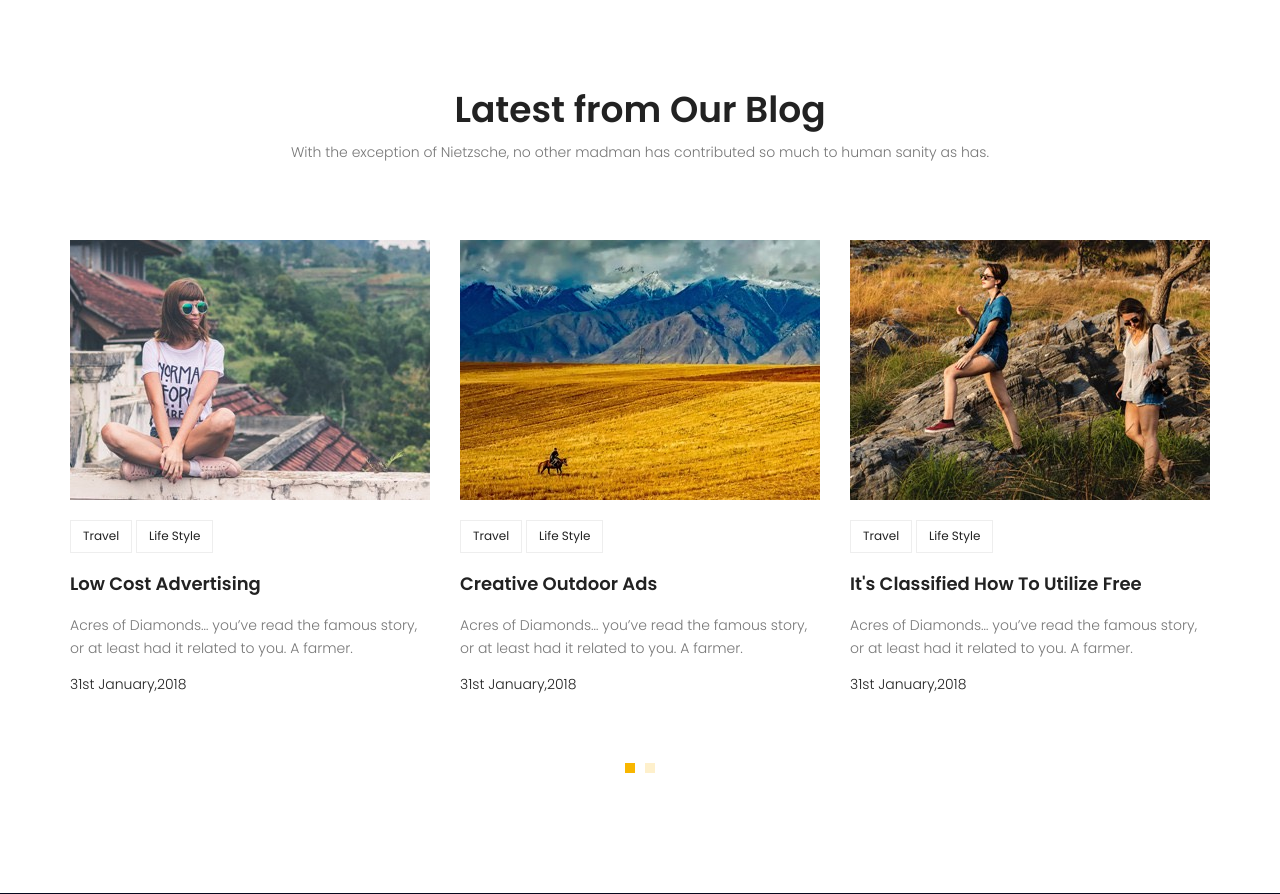
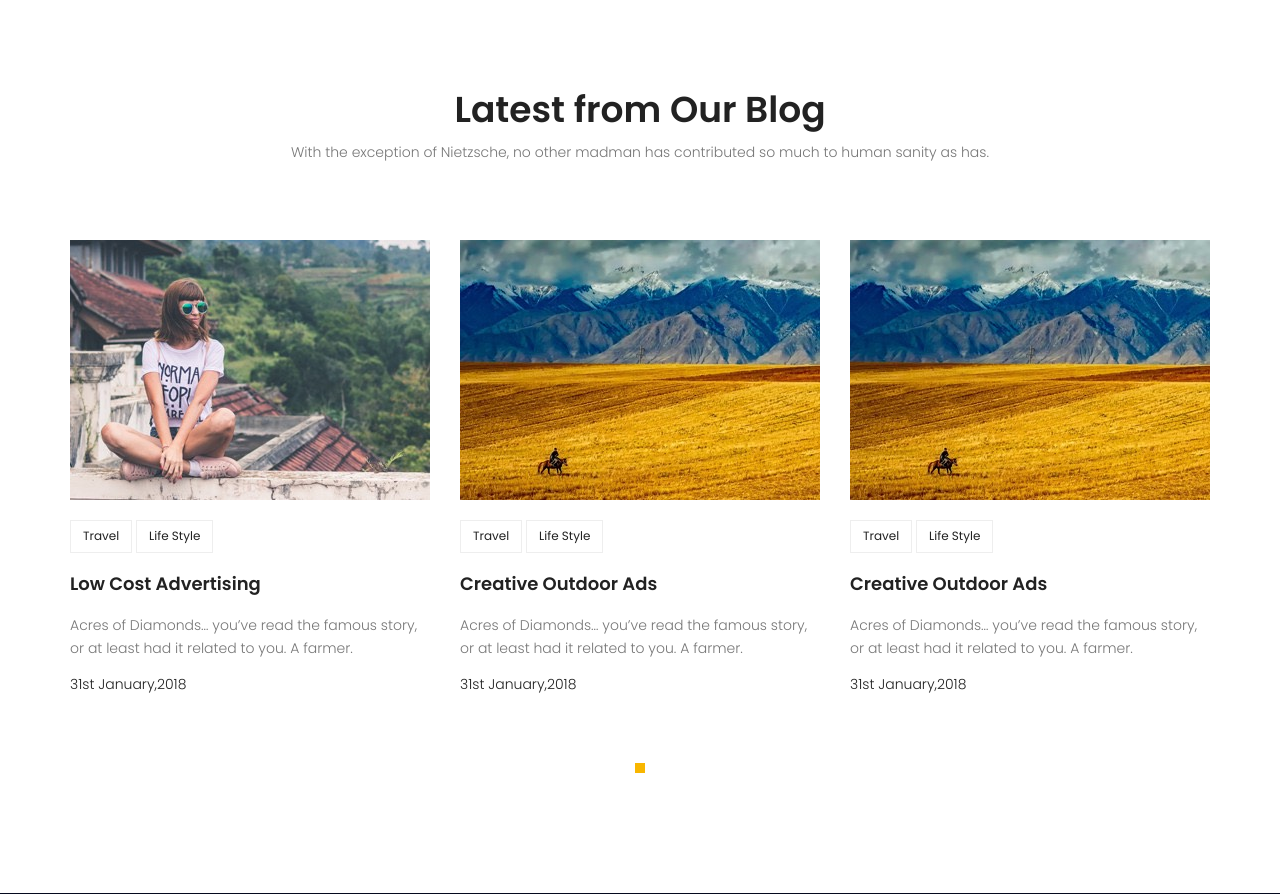
Before and after one commit to hasanhasanhaji/new_site_django, a Django app: page / in a window 1280 px wide. Shown: the part 2549-3443 px from the top of the page. Run offline with Django 4.2, Linux system fonts and the light colour scheme; some libraries are stand-ins or nearby versions.

Commit message:
create index-blog-area.html

```diff
--- /dev/null
+++ b/templates/website/index-blog-area.html
@@ -0,0 +1,87 @@
+{% load static %}
+<!-- Start blog Area -->
+			<section class="recent-blog-area section-gap">
+				<div class="container">
+					<div class="row d-flex justify-content-center">
+						<div class="menu-content pb-60 col-lg-9">
+							<div class="title text-center">
+								<h1 class="mb-10">Latest from Our Blog</h1>
+								<p>With the exception of Nietzsche, no other madman has contributed so much to human sanity as has.</p>
+							</div>
+						</div>
+					</div>
+					<div class="row">
+						<div class="active-recent-blog-carusel">
+							<div class="single-recent-blog-post item">
+								<div class="thumb">
+									<img class="img-fluid" src="{% static 'img/b1.jpg' %}" alt="">
+								</div>
+								<div class="details">
+									<div class="tags">
+										<ul>
+											<li>
+												<a href="#">Travel</a>
+											</li>
+											<li>
+												<a href="#">Life Style</a>
+											</li>
+										</ul>
+									</div>
+									<a href="#"><h4 class="title">Low Cost Advertising</h4></a>
+									<p>
+										Acres of Diamonds… you’ve read the famous story, or at least had it related to you. A farmer.
+									</p>
+									<h6 class="date">31st January,2018</h6>
+								</div>
+							</div>
+							<div class="single-recent-blog-post item">
+								<div class="thumb">
+									<img class="img-fluid" src="{% static 'img/b2.jpg' %}" alt="">
+								</div>
+								<div class="details">
+									<div class="tags">
+										<ul>
+											<li>
+												<a href="#">Travel</a>
+											</li>
+											<li>
+												<a href="#">Life Style</a>
+											</li>
+										</ul>
+									</div>
+									<a href="#"><h4 class="title">Creative Outdoor Ads</h4></a>
+									<p>
+										Acres of Diamonds… you’ve read the famous story, or at least had it related to you. A farmer.
+									</p>
+									<h6 class="date">31st January,2018</h6>
+								</div>
+							</div>
+							<div class="single-recent-blog-post item">
+								<div class="thumb">
+									<img class="img-fluid" src="{% static 'img/b2.jpg' %}" alt="">
+								</div>
+								<div class="details">
+									<div class="tags">
+										<ul>
+											<li>
+												<a href="#">Travel</a>
+											</li>
+											<li>
+												<a href="#">Life Style</a>
+											</li>
+										</ul>
+									</div>
+									<a href="#"><h4 class="title">Creative Outdoor Ads</h4></a>
+									<p>
+										Acres of Diamonds… you’ve read the famous story, or at least had it related to you. A farmer.
+									</p>
+									<h6 class="date">31st January,2018</h6>
+								</div>
+							</div>
+
+
+						</div>
+					</div>
+				</div>
+			</section>
+			<!-- End recent-blog Area -->
--- a/templates/website/index.html
+++ b/templates/website/index.html
@@ -174,158 +174,8 @@
 				</div>
 			</section>
 			<!-- End home-about Area -->
+			{% include 'website/index-blog-area.html' %}
 
 
-			<!-- Start blog Area -->
-			<section class="recent-blog-area section-gap">
-				<div class="container">
-					<div class="row d-flex justify-content-center">
-						<div class="menu-content pb-60 col-lg-9">
-							<div class="title text-center">
-								<h1 class="mb-10">Latest from Our Blog</h1>
-								<p>With the exception of Nietzsche, no other madman has contributed so much to human sanity as has.</p>
-							</div>
-						</div>
-					</div>
-					<div class="row">
-						<div class="active-recent-blog-carusel">
-							<div class="single-recent-blog-post item">
-								<div class="thumb">
-									<img class="img-fluid" src="{% static 'img/b1.jpg' %}" alt="">
-								</div>
-								<div class="details">
-									<div class="tags">
-										<ul>
-											<li>
-												<a href="#">Travel</a>
-											</li>
-											<li>
-												<a href="#">Life Style</a>
-											</li>
-										</ul>
-									</div>
-									<a href="#"><h4 class="title">Low Cost Advertising</h4></a>
-									<p>
-										Acres of Diamonds… you’ve read the famous story, or at least had it related to you. A farmer.
-									</p>
-									<h6 class="date">31st January,2018</h6>
-								</div>
-							</div>
-							<div class="single-recent-blog-post item">
-								<div class="thumb">
-									<img class="img-fluid" src="{% static 'img/b2.jpg' %}" alt="">
-								</div>
-								<div class="details">
-									<div class="tags">
-										<ul>
-											<li>
-												<a href="#">Travel</a>
-											</li>
-											<li>
-												<a href="#">Life Style</a>
-											</li>
-										</ul>
-									</div>
-									<a href="#"><h4 class="title">Creative Outdoor Ads</h4></a>
-									<p>
-										Acres of Diamonds… you’ve read the famous story, or at least had it related to you. A farmer.
-									</p>
-									<h6 class="date">31st January,2018</h6>
-								</div>
-							</div>
-							<div class="single-recent-blog-post item">
-								<div class="thumb">
-									<img class="img-fluid" src="{% static 'img/b3.jpg' %}" alt="">
-								</div>
-								<div class="details">
-									<div class="tags">
-										<ul>
-											<li>
-												<a href="#">Travel</a>
-											</li>
-											<li>
-												<a href="#">Life Style</a>
-											</li>
-										</ul>
-									</div>
-									<a href="#"><h4 class="title">It's Classified How To Utilize Free</h4></a>
-									<p>
-										Acres of Diamonds… you’ve read the famous story, or at least had it related to you. A farmer.
-									</p>
-									<h6 class="date">31st January,2018</h6>
-								</div>
-							</div>
-							<div class="single-recent-blog-post item">
-								<div class="thumb">
-									<img class="img-fluid" src="{% static 'img/b1.jpg' %}" alt="">
-								</div>
-								<div class="details">
-									<div class="tags">
-										<ul>
-											<li>
-												<a href="#">Travel</a>
-											</li>
-											<li>
-												<a href="#">Life Style</a>
-											</li>
-										</ul>
-									</div>
-									<a href="#"><h4 class="title">Low Cost Advertising</h4></a>
-									<p>
-										Acres of Diamonds… you’ve read the famous story, or at least had it related to you. A farmer.
-									</p>
-									<h6 class="date">31st January,2018</h6>
-								</div>
-							</div>
-							<div class="single-recent-blog-post item">
-								<div class="thumb">
-									<img class="img-fluid" src="{% static 'img/b2.jpg' %}" alt="">
-								</div>
-								<div class="details">
-									<div class="tags">
-										<ul>
-											<li>
-												<a href="#">Travel</a>
-											</li>
-											<li>
-												<a href="#">Life Style</a>
-											</li>
-										</ul>
-									</div>
-									<a href="#"><h4 class="title">Creative Outdoor Ads</h4></a>
-									<p>
-										Acres of Diamonds… you’ve read the famous story, or at least had it related to you. A farmer.
-									</p>
-									<h6 class="date">31st January,2018</h6>
-								</div>
-							</div>
-							<div class="single-recent-blog-post item">
-								<div class="thumb">
-									<img class="img-fluid" src="{% static 'img/b3.jpg' %}" alt="">
-								</div>
-								<div class="details">
-									<div class="tags">
-										<ul>
-											<li>
-												<a href="#">Travel</a>
-											</li>
-											<li>
-												<a href="#">Life Style</a>
-											</li>
-										</ul>
-									</div>
-									<a href="#"><h4 class="title">It's Classified How To Utilize Free</h4></a>
-									<p>
-										Acres of Diamonds… you’ve read the famous story, or at least had it related to you. A farmer.
-									</p>
-									<h6 class="date">31st January,2018</h6>
-								</div>
-							</div>
-
-						</div>
-					</div>
-				</div>
-			</section>
-			<!-- End recent-blog Area -->
 
 {% endblock %}
```
